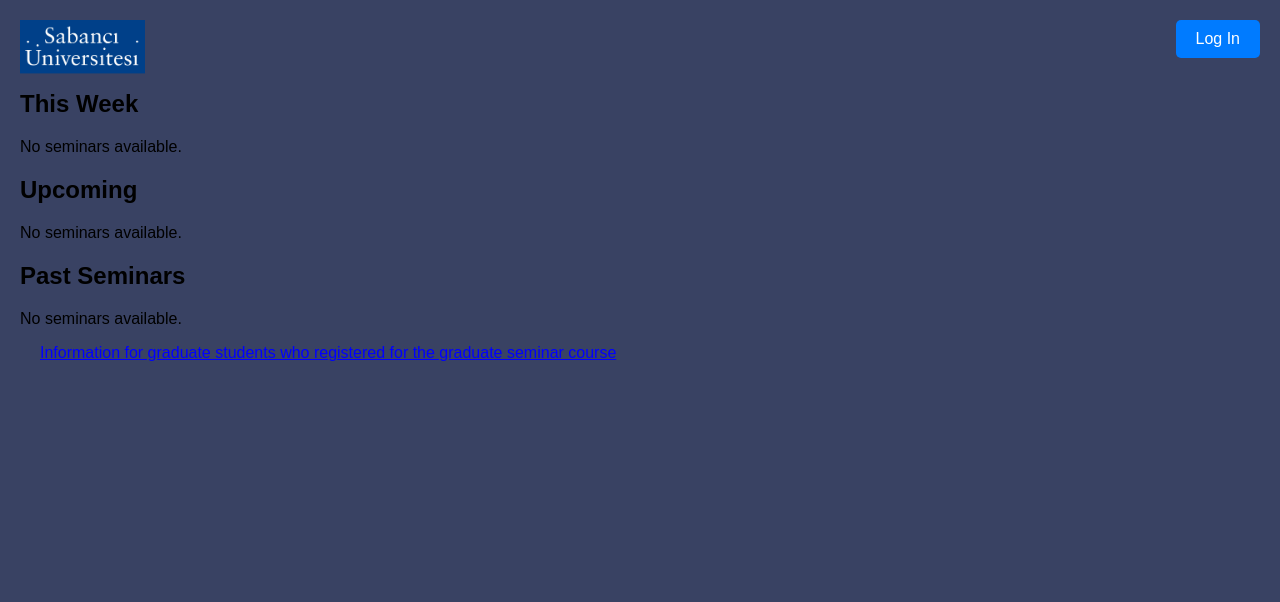
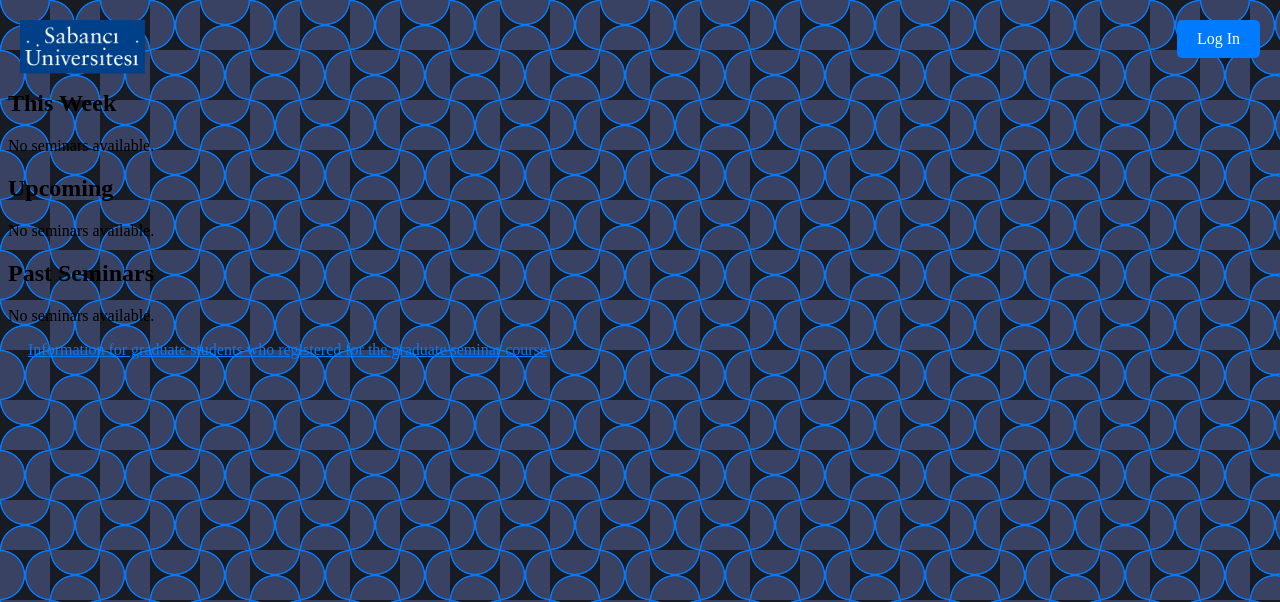
Before and after one commit to berkay13/berkay13.github.io, a PHP site: page /dashboard.php in a window 1280 px wide. Shown: the top 602 px of the page. Run offline with PHP 8.4, Linux system fonts and the light colour scheme; data that the repository does not hold is empty; a stand-in replaces the project's code that opens the database connection.

Commit message:
Update dashboard.css

```diff
--- a/css/dashboard.css
+++ b/css/dashboard.css
@@ -1,7 +1,17 @@
-body {
-	font-family: Arial, sans-serif;
-	margin: 20px;
-	background-color: #394263;
+body  {
+  --s: 50px;
+  --c: #191b22;
+  --_s: calc(2*var(--s)) calc(2*var(--s));
+  --_g: 35.36% 35.36% at;
+  --_c: #394263 66%,#007BFF 68% 70%,#0000 72%;
+  background:
+    radial-gradient(var(--_g) 100% 25%,var(--_c)) var(--s) var(--s)/var(--_s),
+    radial-gradient(var(--_g) 0 75%,var(--_c)) var(--s) var(--s)/var(--_s),
+    radial-gradient(var(--_g) 100% 25%,var(--_c)) 0 0/var(--_s),
+    radial-gradient(var(--_g) 0 75%,var(--_c)) 0 0/var(--_s),
+    repeating-conic-gradient(var(--c) 0 25%,#0000 0 50%) 0 0/var(--_s),
+    radial-gradient(var(--_c)) 0 calc(var(--s)/2)/var(--s) var(--s) var(--c);
+  background-attachment: fixed;
 }
 h1 {
 	color: #333;
@@ -273,7 +283,7 @@ a:hover {
 }
 
 .info-link {
-    color: blue;
+    color: #007BFF;
     text-decoration: underline;
     cursor: pointer;
 	margin-top: 30px;
```
